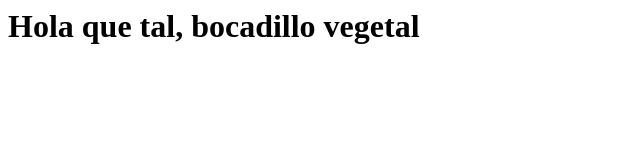
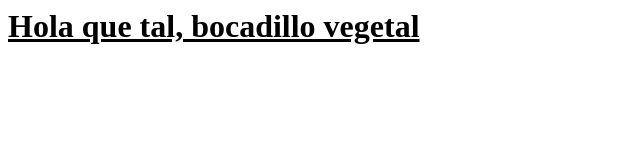
Before and after one commit to juanalonsolimon/PruebaDWEC, a plain HTML site: page index.html in a window 1280 px wide. Shown: the whole page, without its empty margins (0-640 px from the left). Drawn offline with Linux system fonts and the light colour scheme.

Commit message:
subrayado

```diff
--- a/index.html
+++ b/index.html
@@ -2,6 +2,6 @@
 	<head>
 	</head>
 	<body>
-		<h1>Hola que tal, bocadillo vegetal</h1>
+		<h1><u>Hola que tal, bocadillo vegetal</u></h1>
 	</body>
 </html>
```
